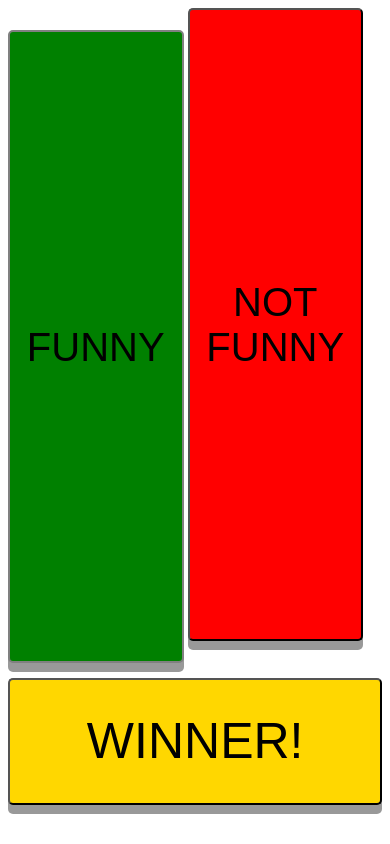
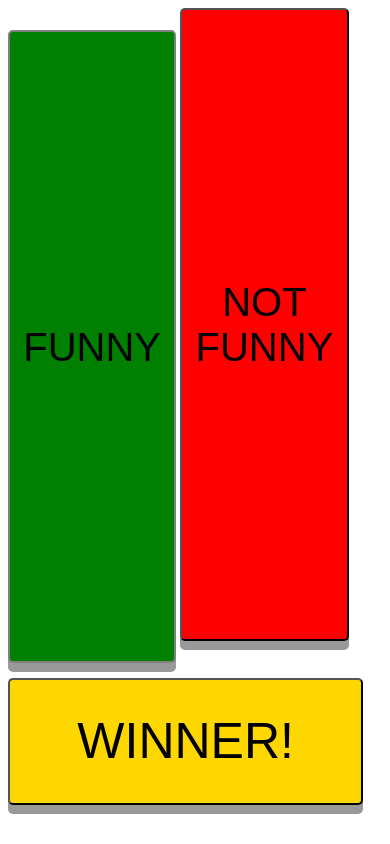
Before and after one commit to nolanconrad/JokeRater, a plain HTML site: page index.html in a window 390 px wide. Drawn offline with Linux system fonts and the light colour scheme.

Commit message:
Update styles.css

```diff
--- a/styles.css
+++ b/styles.css
@@ -54,19 +54,19 @@
     }
     #funny {
         font-size: 40px;
-        width: 45vw;
+        width: 45%;
         padding-bottom: 0;
         height: 75vh;
     }
     #notFunny {
       font-size: 40px;
-      width: 45vw;
+      width: 45%;
       padding: 0%;
       margin-top: 0px;
       height: 75vh;
     }
     #superFunny {
-        width: 96vw;
+        width: 95%;
         height: 15vh;
     }
 }
```
